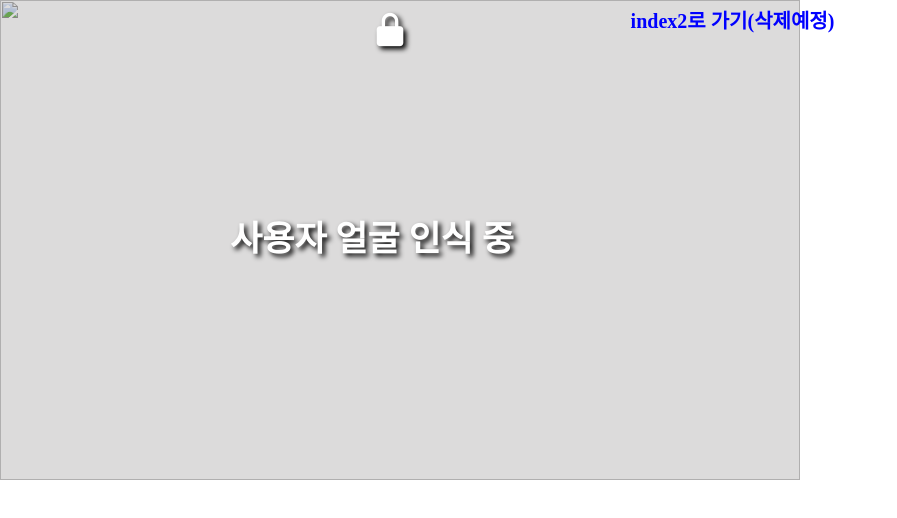
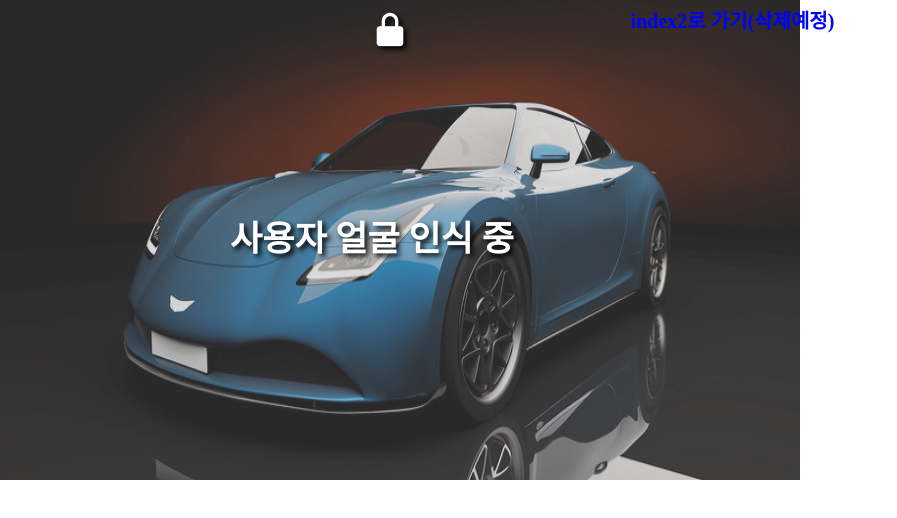
Before and after one commit to THINCAR/2021ESWContest_webOS_3004, a plain HTML site: page webapp/index.html in a window 1280 px wide. Shown: the whole page, without its empty margins (0-897 px from the left). Drawn offline with nearby package versions, Linux system fonts and the light colour scheme.

Commit message:
Fix: index1.html -> index.html , 자동차 -> car

```diff
--- a/webapp/index1.html
+++ b/webapp/index.html
@@ -10,7 +10,7 @@
 <body>
 	<div class="container">
 		<div class="background">
-			<img src="./자동차.jpg">
+			<img src="./car.jpg">
 		</div>
         <div class="back_1"></div>
 		<h1 class="login_title1">사용자 얼굴 인식 중</h1>
```
Also changed, not shown: webapp/index2.html (+1 -1 lines).
